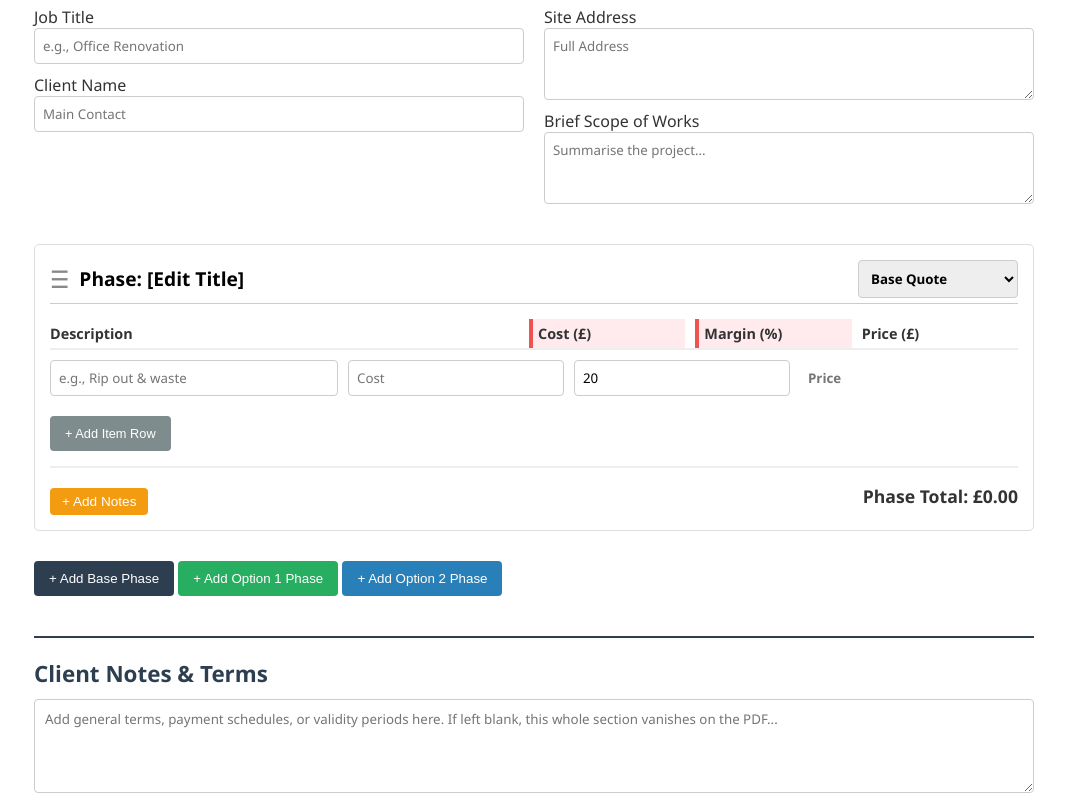
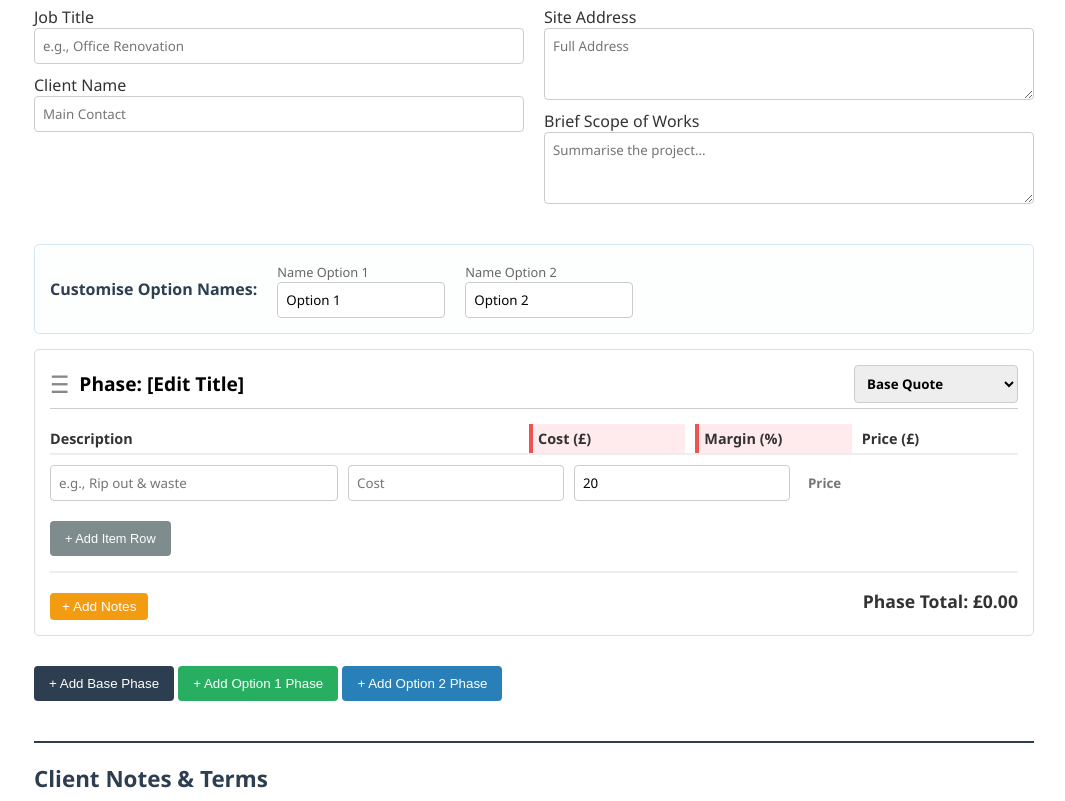
Before and after one commit to Jah0v4/Quote, a plain HTML site: page index.html in a window 1280 px wide. Shown: the part 174-975 px from the top of the page, without its empty margins (106-1171 px from the left). Drawn offline with Linux system fonts and the light colour scheme.

Commit message:
Update index.html

```diff
--- a/index.html
+++ b/index.html
@@ -129,6 +129,18 @@
             display: none;
         }
 
+        /* Rename Panel */
+        .rename-panel {
+            background: #fdfefe;
+            border: 1px solid #d4e6f1;
+            padding: 15px;
+            border-radius: 5px;
+            margin-bottom: 15px;
+            display: flex;
+            align-items: center;
+            gap: 20px;
+        }
+
         /* PRINT MAGIC */
         @media print {
             .no-print, .internal-only, button {
@@ -159,7 +171,6 @@
             }
             textarea:placeholder-shown { display: none !important; }
 
-            /* Hide the global notes container completely if the textarea is empty */
             .global-notes-container:has(#global-client-notes:placeholder-shown) {
                 display: none !important;
             }
@@ -173,7 +184,7 @@
 <body>
 
     <div class="no-print" style="background:#e8f4f8; padding:15px; border-radius:5px; margin-bottom:20px;">
-        <strong>Instructions:</strong> Use the <strong>☰</strong> to drag phases. Assign each phase to the Base Quote or an Option to automatically build comparisons. Add general terms at the bottom.
+        <strong>Instructions:</strong> Rename your options below (e.g., "3 Bathrooms"). Use the <strong>☰</strong> to drag phases around. Assign each phase to build comparisons.
     </div>
 
     <h1>The Luxe Tile Co - Project Quote</h1>
@@ -201,19 +212,36 @@
         </div>
     </div>
 
+    <div class="rename-panel no-print">
+        <strong style="color: var(--brand);">Customise Option Names:</strong>
+        <div>
+            <label style="font-size: 0.8em; color: #666;">Name Option 1</label><br>
+            <input type="text" id="name-opt1" value="Option 1" oninput="updateNames()" style="width: 150px; background: #fff;">
+        </div>
+        <div>
+            <label style="font-size: 0.8em; color: #666;">Name Option 2</label><br>
+            <input type="text" id="name-opt2" value="Option 2" oninput="updateNames()" style="width: 150px; background: #fff;">
+        </div>
+    </div>
+
     <div id="phases-container">
-        </div>
+        <!-- Phases will drop in here -->
+    </div>
 
-    <button class="btn no-print" onclick="addPhase('base')">+ Add Base Phase</button>
-    <button class="btn btn-alt no-print" onclick="addPhase('opt1')">+ Add Option 1 Phase</button>
-    <button class="btn btn-alt no-print" onclick="addPhase('opt2')" style="background-color: #2980b9;">+ Add Option 2 Phase</button>
+    <div style="margin-bottom: 20px;">
+        <button class="btn no-print" onclick="addPhase('base')">+ Add Base Phase</button>
+        <button id="btn-add-opt1" class="btn btn-alt no-print" onclick="addPhase('opt1')">+ Add Option 1 Phase</button>
+        <button id="btn-add-opt2" class="btn btn-alt no-print" onclick="addPhase('opt2')" style="background-color: #2980b9;">+ Add Option 2 Phase</button>
+    </div>
 
+    <!-- Global Client Notes Section -->
     <div class="global-notes-container">
         <input type="text" value="Client Notes & Terms" style="font-size: 1.4em; font-weight: bold; color: var(--brand); border: none; background: transparent; padding: 0; width: 100%; margin-bottom: 10px;">
         <textarea id="global-client-notes" rows="4" style="width: 100%; box-sizing: border-box; padding: 10px;" placeholder="Add general terms, payment schedules, or validity periods here. If left blank, this whole section vanishes on the PDF..."></textarea>
     </div>
 
     <div class="compare-grid">
+        <!-- Base Quote Box -->
         <div class="quote-box" id="quote-base">
             <h3 style="margin-top:0;">Base Quote</h3>
             <p>Subtotal: £<span id="sub-base">0.00</span></p>
@@ -225,9 +253,10 @@
             </div>
         </div>
 
+        <!-- Option 1 Box -->
         <div class="quote-box option-box" id="quote-opt1">
-            <h3 style="margin-top:0; color:#2980b9;">With Option 1</h3>
-            <p style="font-size: 0.8em; color: #555;">(Base Scope + Option 1)</p>
+            <h3 id="quote-opt1-title" style="margin-top:0; color:#2980b9;">With Option 1</h3>
+            <p id="quote-opt1-sub" style="font-size: 0.8em; color: #555;">(Base Scope + Option 1)</p>
             <p>Subtotal: £<span id="sub-opt1">0.00</span></p>
             <p>VAT (20%): £<span id="vat-opt1">0.00</span></p>
             <h2 style="margin: 5px 0;">Total: £<span id="tot-opt1">0.00</span></h2>
@@ -237,9 +266,10 @@
             </div>
         </div>
 
+        <!-- Option 2 Box -->
         <div class="quote-box option-box" id="quote-opt2">
-            <h3 style="margin-top:0; color:#2980b9;">With Option 2</h3>
-            <p style="font-size: 0.8em; color: #555;">(Base Scope + Option 2)</p>
+            <h3 id="quote-opt2-title" style="margin-top:0; color:#2980b9;">With Option 2</h3>
+            <p id="quote-opt2-sub" style="font-size: 0.8em; color: #555;">(Base Scope + Option 2)</p>
             <p>Subtotal: £<span id="sub-opt2">0.00</span></p>
             <p>VAT (20%): £<span id="vat-opt2">0.00</span></p>
             <h2 style="margin: 5px 0;">Total: £<span id="tot-opt2">0.00</span></h2>
@@ -254,6 +284,26 @@
 
     <script>
         let phaseCount = 0;
+
+        function updateNames() {
+            let n1 = document.getElementById('name-opt1').value || 'Option 1';
+            let n2 = document.getElementById('name-opt2').value || 'Option 2';
+
+            // Update buttons
+            document.getElementById('btn-add-opt1').innerText = '+ Add ' + n1 + ' Phase';
+            document.getElementById('btn-add-opt2').innerText = '+ Add ' + n2 + ' Phase';
+
+            // Update dropdown menus inside all phases
+            document.querySelectorAll('.opt1-dropdown-text').forEach(el => el.innerText = 'Assign to: ' + n1);
+            document.querySelectorAll('.opt2-dropdown-text').forEach(el => el.innerText = 'Assign to: ' + n2);
+
+            // Update bottom comparison boxes
+            document.getElementById('quote-opt1-title').innerText = 'With ' + n1;
+            document.getElementById('quote-opt1-sub').innerText = '(Base Scope + ' + n1 + ')';
+
+            document.getElementById('quote-opt2-title').innerText = 'With ' + n2;
+            document.getElementById('quote-opt2-sub').innerText = '(Base Scope + ' + n2 + ')';
+        }
 
         // Setup drag and drop
         const container = document.getElementById('phases-container');
@@ -292,7 +342,10 @@
             phaseDiv.addEventListener('dragstart', () => phaseDiv.classList.add('dragging'));
             phaseDiv.addEventListener('dragend', () => phaseDiv.classList.remove('dragging'));
 
-            let titlePrefix = defaultAssign === 'base' ? 'Phase' : (defaultAssign === 'opt1' ? 'Option 1' : 'Option 2');
+            let n1 = document.getElementById('name-opt1').value || 'Option 1';
+            let n2 = document.getElementById('name-opt2').value || 'Option 2';
+
+            let titlePrefix = defaultAssign === 'base' ? 'Phase' : (defaultAssign === 'opt1' ? n1 : n2);
 
             phaseDiv.innerHTML = `
                 <div style="display: flex; align-items: center; margin-bottom: 15px; border-bottom: 1px solid #ccc; padding-bottom: 5px;">
@@ -301,8 +354,8 @@
 
                     <select class="phase-assignment no-print" onchange="calculate()" style="margin-left: 15px; background: #eee; font-weight:bold;">
                         <option value="base" ${defaultAssign === 'base' ? 'selected' : ''}>Base Quote</option>
-                        <option value="opt1" ${defaultAssign === 'opt1' ? 'selected' : ''}>Assign to Option 1</option>
-                        <option value="opt2" ${defaultAssign === 'opt2' ? 'selected' : ''}>Assign to Option 2</option>
+                        <option value="opt1" class="opt1-dropdown-text" ${defaultAssign === 'opt1' ? 'selected' : ''}>Assign to: ${n1}</option>
+                        <option value="opt2" class="opt2-dropdown-text" ${defaultAssign === 'opt2' ? 'selected' : ''}>Assign to: ${n2}</option>
                     </select>
                 </div>
 
@@ -426,6 +479,7 @@
         }
 
         window.onload = () => {
+            updateNames();
             addPhase('base');
         };
     </script>
```
